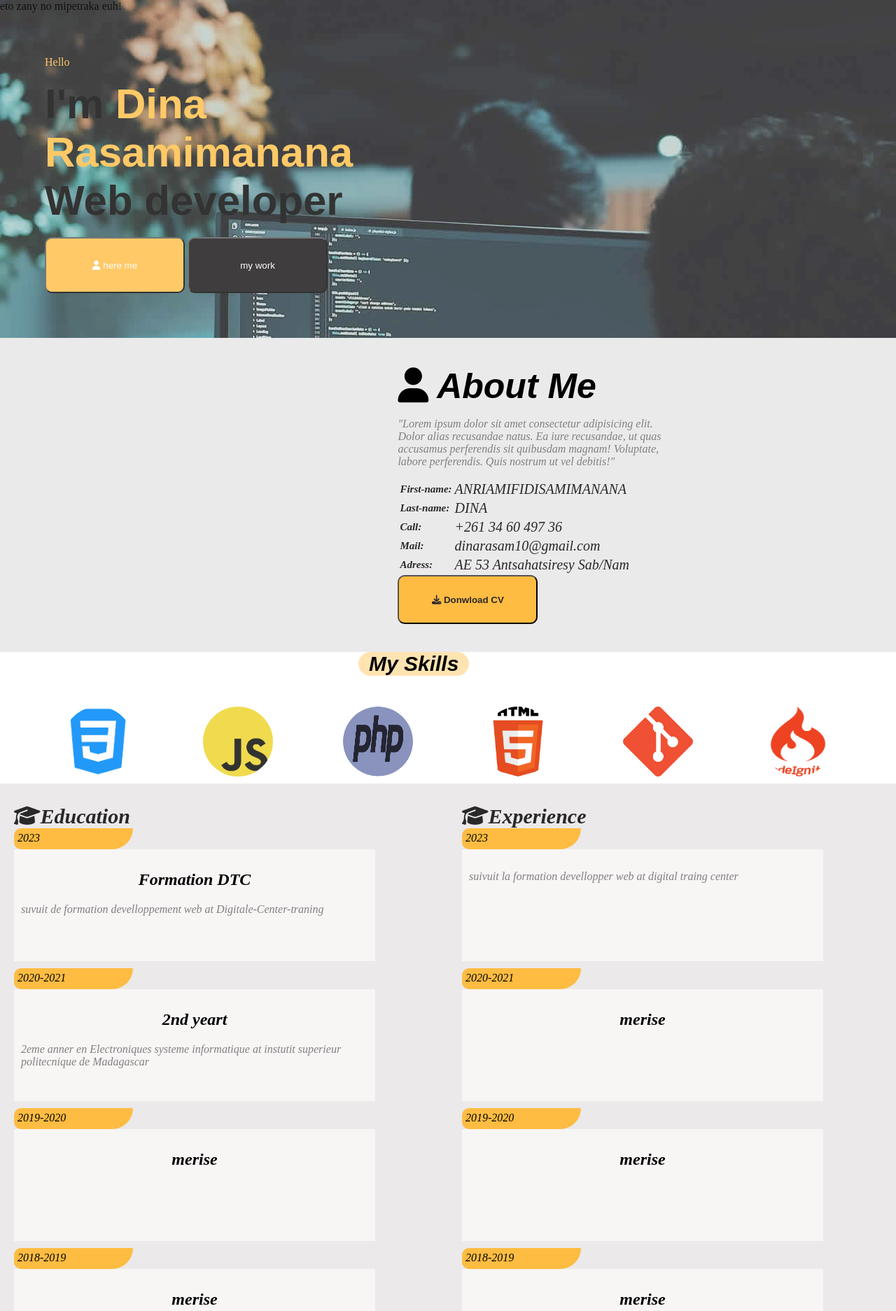
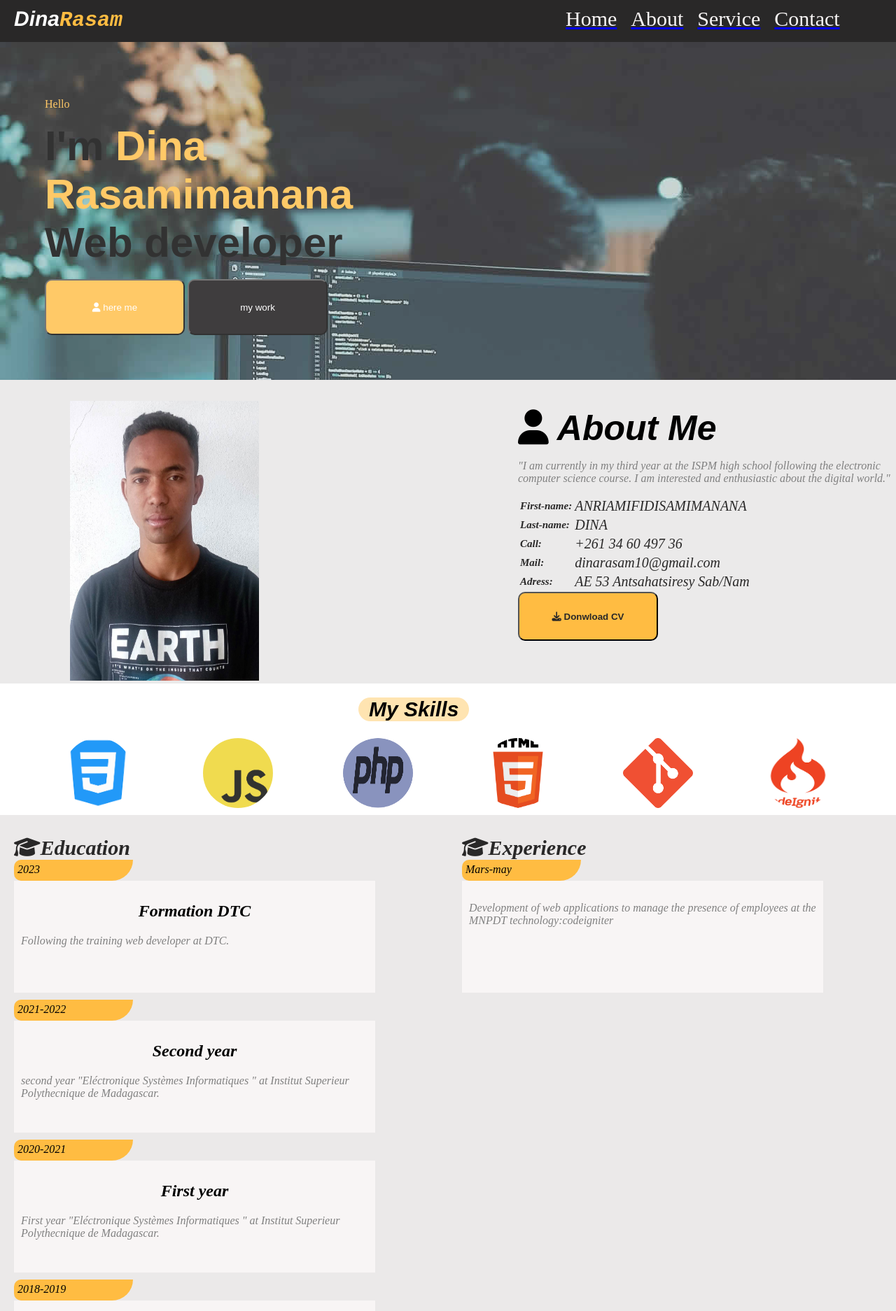
Before and after one commit to DinaRasam/Portfolio, a plain HTML site: page index.html in a window 1280 px wide. Shown: the top 1874 px of the page at 70% size. Drawn offline with nearby package versions, Linux system fonts and the light colour scheme.

Commit message:
ajout style

```diff
--- a/assetes/style.css
+++ b/assetes/style.css
@@ -7,8 +7,45 @@ body {
     flex-direction: row;
 } */
 .navigation {
-    position: fixed;
+    width: 100%;
+    height: 60px;
+    background-color: #292828;
+    position: sticky;
     display: flex;
+    flex-direction: row;
+}
+.logo {
+    padding-top: 10px;
+    padding-left: 20px;
+    width: 60%;
+    height: 60px;
+    color: white;
+    font-size: 30px;
+    font-style: oblique;
+    font-family: 'Franklin Gothic Medium', 'Arial Narrow', Arial, sans-serif;
+    font-weight: bolder;
+}
+samp {
+    color: #FFBC42;
+}
+.menu {
+    padding-top: 10px;
+    display: flex;
+    justify-content: space-evenly;
+}
+.li {
+    width: auto;
+    height: 40px;
+    font-size: 30px;
+    color: #f8f5f5;
+    padding-left: 20px;
+    opacity: 1;
+}
+.li:hover {
+    width: auto;
+    height: auto;
+    /* background-color: #f8f5f5;  */
+    color: orange;
 }
 .container {
 
@@ -100,9 +137,9 @@ p {
 .about-sec1 {
     width:50%;
     height:100%;
-    padding-top : 80px;
+    padding-top : 30px;
     padding-left: 100px;
-    padding-right: 30px;
+
 
 
 }
@@ -153,6 +190,7 @@ table {
 .section1 {
     width: auto;
     height: auto;
+    margin-top: 20px;
     position: absolute;
     justify-content: center;
     font-weight: bold;
@@ -311,14 +349,16 @@ label {
 }
 .contact-titre {
      top: 10px;
-     width: 100%;
+     width: 200px;
      height: auto;
      position: relative;
      text-align: center;
-     color:  #FFBC42;
+     background-color: #ffbd4269;
      font-weight: bold;
-     font-size: 50px;
+     font-size: 30px;
+     border-radius: 20px;
      font-family: Arial, Helvetica, sans-serif;
+     left: 35%;
 
 
 }
--- a/index.html
+++ b/index.html
@@ -18,11 +18,21 @@
 </head>
 <body>
     <div class="container">
+        <div class="navigation">
+            <div class="logo">
+                 Dina<samp>Rasam</samp>
+            </div>
+            <div class="menu">
+                <a href="#home-me" target="_blank"><div class="li">Home</div></a>
+                <a href="#about-me"><div class="li">About</div></a>
+                <a href="#service-me"><div class="li">Service</div></a>
+                <a href="#contact-me"><div class="li">Contact</div></a>
+               </ul>
+            </div>
+         </div>
         <div class="page">
-            <div class="navigation">
-               eto zany no mipetraka euh!
-            </div>
-            <div class="home">
+
+            <div class="home" id="home-me">
                 <p class="params1">Hello</p>
 
                     <div class="titre1">
@@ -30,7 +40,7 @@
                         Web developer
                     </div><br>
                     <div>
-                       <a href="#about-me"> <button  class="btn" type="button" ><i class="fa-solid fa-user"></i> here me</button></a>
+                       <a href=""> <button  class="btn" type="button" ><i class="fa-solid fa-user"></i> here me</button></a>
                         <button class="btn1" type="button">my work</button>
 
                     </div>
@@ -43,21 +53,18 @@
         </div>
 
 
-    <div class="about" >
+    <div class="about" id="about-me" >
             <div class="about-sec1">
+                <img src="./assetes/images/saryDina.jpeg" alt="" srcset="" style="height: 400px; width: 270px;">
+                </div>
 
 
-            </div>
-
-            <div class="">
                 <div class="about-sec2">
                     <div class="titre"><i class="fa-duotone fa-user-vneck-hair"><i class="fa-solid fa-user"></i>  About Me</div>
                     <p class="params2">
-                      "Lorem ipsum dolor sit amet consectetur adipisicing
-                      elit. Dolor alias recusandae natus.
-                       Ea iure recusandae, ut quas
-                      accusamus perferendis sit quibusdam magnam!
-                      Voluptate, labore perferendis. Quis nostrum ut vel debitis!"
+                      "I am currently in my third year at the ISPM high school
+                      following the electronic computer science course.
+                      I am interested and enthusiastic about the digital world."
                     </p>
                     <table class="animate">
                         <tbody>
@@ -92,10 +99,10 @@
                     </div>
 
              </div>
-            </div>
+
     </div>
 
-        <div class="skils">
+        <div class="skils" id="skils-me">
             <div class="section1" >
               My Skills
             </div>
@@ -135,56 +142,48 @@
 
         </div>
 
-        <div class="study">
+        <div class="study" id="study-me">
 
              <div class="study1">
                 <div class="education"><i class="fa-sharp fa-solid fa-graduation-cap"></i>Education</div>
                     <div class="educ">2023</div>
                          <div class="exp">
                             <h2 class="sec">Formation DTC</h2>
-                            <p>suvuit de formation develloppement web at Digitale-Center-traning</p>
+                            <p>Following the training web developer at DTC.</p>
                          </div>
+                    <div class="educ">2021-2022</div>
+                          <div class="exp">
+                            <h2 class="sec">Second year</h2>
+                            <p>second year "Eléctronique Systèmes Informatiques " at Institut Superieur Polythecnique
+                                de Madagascar.
+                            </p>
+                          </div>
                     <div class="educ">2020-2021</div>
                           <div class="exp">
-                            <h2 class="sec">2nd yeart</h2>
-                            <p>2eme anner en Electroniques systeme informatique at instutit superieur
-                                politecnique de Madagascar
-                            </p>
-                          </div>
-                    <div class="educ">2019-2020</div>
-                          <div class="exp">
-                            <h2 class="sec">merise</h2>
+                            <h2 class="sec">First year</h2>
+                            <p>First year "Eléctronique Systèmes Informatiques " at Institut Superieur Polythecnique
+                                de Madagascar.</p>
                           </div>
                     <div class="educ">2018-2019</div>
                           <div class="exp">
-                            <h2 class="sec">merise</h2>
+                            <h2 class="sec">Baccaleaureat</h2>
+                            <p>Got a good bacc category C</p>
                           </div>
              </div>
              <div class="study1">
                 <div class="education"><i class="fa-sharp fa-solid fa-graduation-cap"></i>Experience</div>
-                    <div class="educ">2023</div>
+                    <div class="educ">Mars-may</div>
                          <div class="exp">
                             <h2 class="sec"></h2>
-                            <p>suivuit la formation devellopper web at digital traing
-                                center
+                            <p>Development of web applications to manage the presence of employees at the MNPDT
+                                technology:codeigniter
                             </p>
                          </div>
-                    <div class="educ">2020-2021</div>
-                          <div class="exp">
-                            <h2 class="sec">merise</h2>
-                          </div>
-                    <div class="educ">2019-2020</div>
-                          <div class="exp">
-                            <h2 class="sec">merise</h2>
-                          </div>
-                    <div class="educ">2018-2019</div>
-                          <div class="exp">
-                            <h2 class="sec">merise</h2>
-                          </div>
+
              </div>
              </div>
         </div>
-        <div class="service">
+        <div class="service" id="service-me">
             <div class="serv" >
                 Service
               </div>
@@ -261,7 +260,7 @@
                </div> -->
         </div>
 
-    <div class="contact" id="about-me">
+    <div class="contact" id="contact-me">
         <div class="contact-titre">
             Contact Me
         </div>
```
